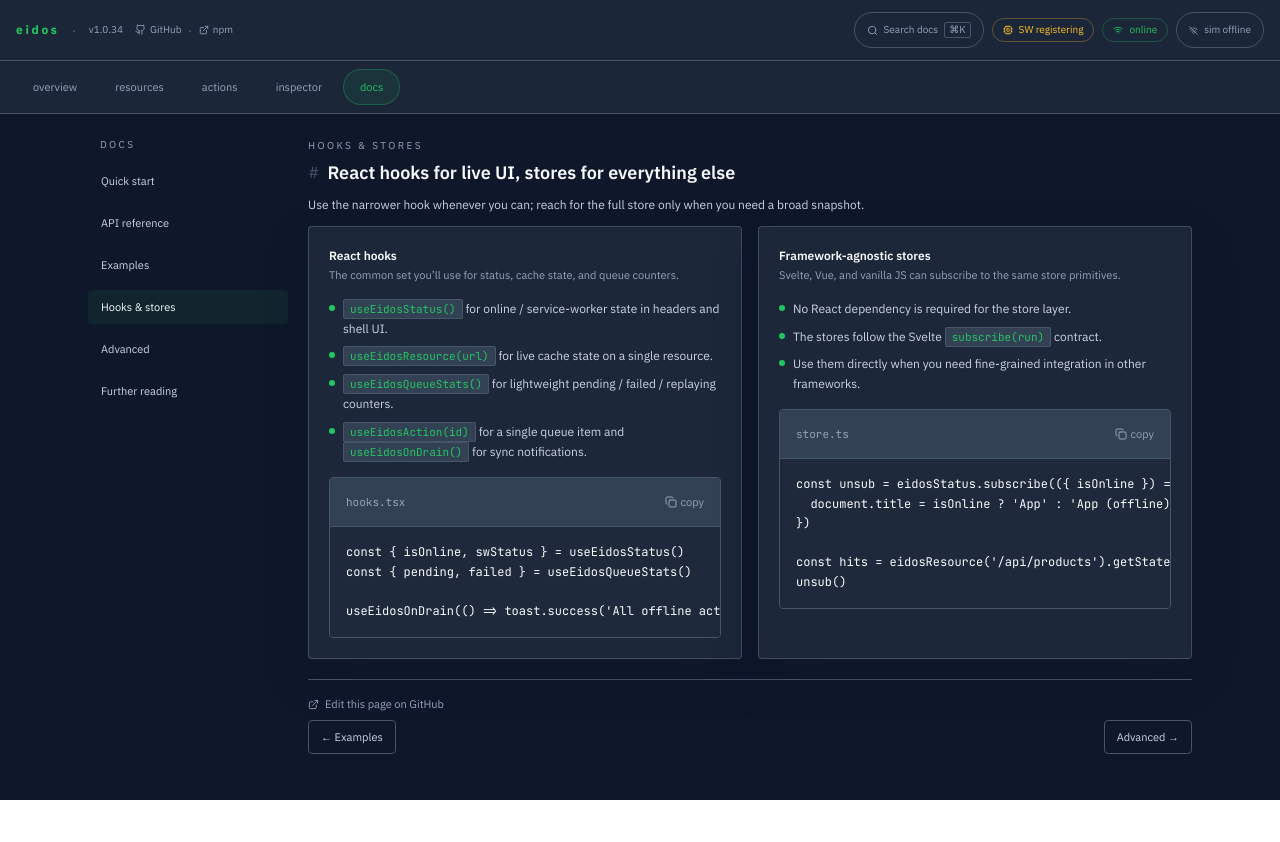
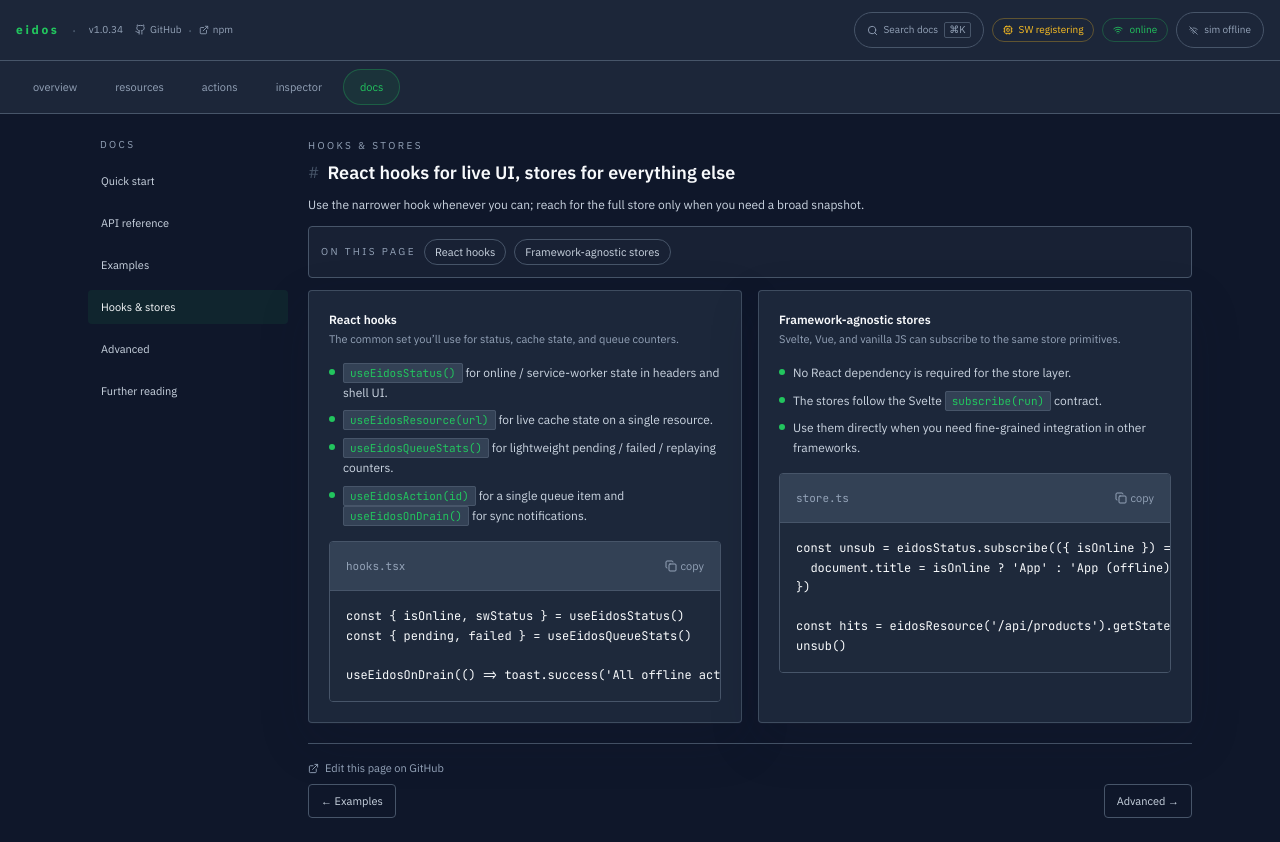
Before and after one commit to sweidos/eidos, a React (Vite) app in the folder apps/playground/: page /docs/hooks in a window 1280 px wide. Before the commit the page ends 800 px from the top, so only its background shows below. Built offline with nearby package versions, Linux system fonts and the light colour scheme.

Commit message:
refactor: simplify resource strategy derivation, fix exports field ordering
Remove unused url params from deriveStrategy/buildStrategy and update
docs pages/components for the multi-page docs layout.

```diff
--- a/apps/playground/src/components/Card.tsx
+++ b/apps/playground/src/components/Card.tsx
@@ -4,11 +4,13 @@ interface CardProps {
   children: ReactNode;
   className?: string;
   glow?: boolean;
+  id?: string;
 }
 
-export function Card({ children, className = '', glow = false }: CardProps) {
+export function Card({ children, className = '', glow = false, id }: CardProps) {
   return (
     <div
+      id={id}
       className={`
         rounded-xl border border-eidos-border/80 bg-eidos-surface/95 p-5
         shadow-[0_1px_0_rgba(255,255,255,0.02),0_18px_50px_rgba(15,23,42,0.18)]
--- a/apps/playground/src/pages/docs/ApiReference.tsx
+++ b/apps/playground/src/pages/docs/ApiReference.tsx
@@ -1,6 +1,8 @@
 import { Card, CardHeader } from '../../components/Card';
 import { CodeBlock } from '../../components/CodeBlock';
-import { BulletList, SectionHeading } from './shared';
+import { BulletList, OnThisPage, SectionHeading, slugify } from './shared';
+
+const SECTIONS = ['resource(url, config)', 'action(fn, config)', 'EidosProvider', 'replayQueue()'];
 
 export function ApiReference() {
   return (
@@ -12,8 +14,10 @@ export function ApiReference() {
         description="These cards keep one idea per surface so the mental model stays lightweight."
       />
 
+      <OnThisPage items={SECTIONS} />
+
       <div className="grid gap-4 lg:grid-cols-2">
-        <Card className="h-full">
+        <Card className="h-full scroll-mt-20" id={slugify(SECTIONS[0])}>
           <CardHeader
             title="resource(url, config)"
             description="Register a GET endpoint as offline-capable and let Eidos pick the cache strategy."
@@ -41,7 +45,7 @@ const data = await products.json<Product[]>()`}
           />
         </Card>
 
-        <Card className="h-full">
+        <Card className="h-full scroll-mt-20" id={slugify(SECTIONS[1])}>
           <CardHeader
             title="action(fn, config)"
             description="Wrap async mutations so offline writes are persisted and replayed later."
@@ -80,7 +84,7 @@ const data = await products.json<Product[]>()`}
           />
         </Card>
 
-        <Card className="h-full">
+        <Card className="h-full scroll-mt-20" id={slugify(SECTIONS[2])}>
           <CardHeader
             title="EidosProvider"
             description="Register the SW and hydrate the runtime once near the root of the app."
@@ -106,7 +110,7 @@ const data = await products.json<Product[]>()`}
           />
         </Card>
 
-        <Card className="h-full">
+        <Card className="h-full scroll-mt-20" id={slugify(SECTIONS[3])}>
           <CardHeader
             title="replayQueue()"
             description="Trigger queue replay yourself when you want a manual recovery action."
--- a/apps/playground/src/pages/docs/Examples.tsx
+++ b/apps/playground/src/pages/docs/Examples.tsx
@@ -1,6 +1,8 @@
 import { Card, CardHeader } from '../../components/Card';
 import { CodeBlock } from '../../components/CodeBlock';
-import { SectionHeading } from './shared';
+import { OnThisPage, SectionHeading, slugify } from './shared';
+
+const SECTIONS = ['TanStack Query bridge', 'TTL-backed resource', 'Offline test mode', 'Status hook'];
 
 export function Examples() {
   return (
@@ -12,8 +14,10 @@ export function Examples() {
         description="These are the patterns people usually want on the first pass: query integration, TTLs, and offline recovery."
       />
 
+      <OnThisPage items={SECTIONS} />
+
       <div className="grid gap-4 lg:grid-cols-2">
-        <Card className="h-full">
+        <Card className="h-full scroll-mt-20" id={slugify(SECTIONS[0])}>
           <CardHeader
             title="TanStack Query bridge"
             description="Keep the existing query layer and let Eidos handle the offline-aware source."
@@ -28,7 +32,7 @@ const mutation = useEidosMutation(createOrder, {
           />
         </Card>
 
-        <Card className="h-full">
+        <Card className="h-full scroll-mt-20" id={slugify(SECTIONS[1])}>
           <CardHeader
             title="TTL-backed resource"
             description="Use a small max age when the data should stay fresh without constant refetching."
@@ -43,7 +47,7 @@ const mutation = useEidosMutation(createOrder, {
           />
         </Card>
 
-        <Card className="h-full">
+        <Card className="h-full scroll-mt-20" id={slugify(SECTIONS[2])}>
           <CardHeader
             title="Offline test mode"
             description="Use simulation to exercise the queue flow without physically disconnecting."
@@ -62,7 +66,7 @@ await replayQueue()`}
           />
         </Card>
 
-        <Card className="h-full">
+        <Card className="h-full scroll-mt-20" id={slugify(SECTIONS[3])}>
           <CardHeader
             title="Status hook"
             description="Drive header chips, connection badges, or any other lightweight status UI."
--- a/apps/playground/src/pages/docs/Hooks.tsx
+++ b/apps/playground/src/pages/docs/Hooks.tsx
@@ -1,6 +1,8 @@
 import { Card, CardHeader } from '../../components/Card';
 import { CodeBlock } from '../../components/CodeBlock';
-import { BulletList, SectionHeading } from './shared';
+import { BulletList, OnThisPage, SectionHeading, slugify } from './shared';
+
+const SECTIONS = ['React hooks', 'Framework-agnostic stores'];
 
 export function Hooks() {
   return (
@@ -12,8 +14,10 @@ export function Hooks() {
         description="Use the narrower hook whenever you can; reach for the full store only when you need a broad snapshot."
       />
 
+      <OnThisPage items={SECTIONS} />
+
       <div className="grid gap-4 lg:grid-cols-2">
-        <Card className="h-full">
+        <Card className="h-full scroll-mt-20" id={slugify(SECTIONS[0])}>
           <CardHeader
             title="React hooks"
             description="The common set you’ll use for status, cache state, and queue counters."
@@ -36,7 +40,7 @@ useEidosOnDrain(() => toast.success('All offline actions synced'))`}
           />
         </Card>
 
-        <Card className="h-full">
+        <Card className="h-full scroll-mt-20" id={slugify(SECTIONS[1])}>
           <CardHeader
             title="Framework-agnostic stores"
             description="Svelte, Vue, and vanilla JS can subscribe to the same store primitives."
--- a/apps/playground/src/pages/docs/shared.tsx
+++ b/apps/playground/src/pages/docs/shared.tsx
@@ -87,6 +87,35 @@ export function Collapse({ title, children }: { title: string; children: ReactNo
   );
 }
 
+export function slugify(text: string): string {
+  return text
+    .toLowerCase()
+    .replace(/[^a-z0-9]+/g, '-')
+    .replace(/(^-|-$)/g, '');
+}
+
+export function OnThisPage({ items }: { items: string[] }) {
+  return (
+    <nav
+      aria-label="On this page"
+      className="flex flex-wrap gap-2 rounded-xl border border-eidos-border bg-eidos-surface/60 p-3 text-xs"
+    >
+      <span className="shrink-0 text-2xs uppercase tracking-[0.24em] text-eidos-muted self-center">
+        On this page
+      </span>
+      {items.map((item) => (
+        <a
+          key={item}
+          href={`#${slugify(item)}`}
+          className="rounded-full border border-eidos-border px-2.5 py-1 text-eidos-text-dim transition-colors hover:border-eidos-accent hover:text-eidos-text"
+        >
+          {item}
+        </a>
+      ))}
+    </nav>
+  );
+}
+
 export interface DocPage {
   slug: string;
   label: string;
--- a/packages/core/src/resource.ts
+++ b/packages/core/src/resource.ts
@@ -90,7 +90,7 @@ export function resource<T = unknown>(url: string, config: ResourceConfig): Reso
     return _registry.get(url) as ResourceHandle<T>;
   }
 
-  const strategy = deriveStrategy(url, config);
+  const strategy = deriveStrategy(config);
   const regexStr = isPattern(url) ? patternToRegexStr(url) : undefined;
 
   const entry: ResourceEntry = {
@@ -318,11 +318,10 @@ async function _fetchResource(
 // Strategy derivation — intent → deterministic caching strategy
 // ─────────────────────────────────────────────────────────────────────────────
 
-function deriveStrategy(url: string, config: ResourceConfig): GeneratedStrategy {
+function deriveStrategy(config: ResourceConfig): GeneratedStrategy {
   const explicit = config.strategy;
-  if (config.offline)
-    return buildStrategy(explicit ?? 'stale-while-revalidate', url, config.cacheName);
-  return buildStrategy(explicit ?? 'network-first', url, config.cacheName);
+  if (config.offline) return buildStrategy(explicit ?? 'stale-while-revalidate', config.cacheName);
+  return buildStrategy(explicit ?? 'network-first', config.cacheName);
 }
 
 // Strategy display names — always included (tiny, used by devtools).
@@ -383,11 +382,7 @@ new NetworkFirst({
   },
 };
 
-function buildStrategy(
-  swStrategy: CacheStrategy,
-  _url: string,
-  cacheName?: string,
-): GeneratedStrategy {
+function buildStrategy(swStrategy: CacheStrategy, cacheName?: string): GeneratedStrategy {
   const meta = _STRATEGY_DEV_META[swStrategy];
   return {
     name: STRATEGY_NAMES[swStrategy],
```
Also changed, not shown: packages/core/package.json (+16 -16 lines).
